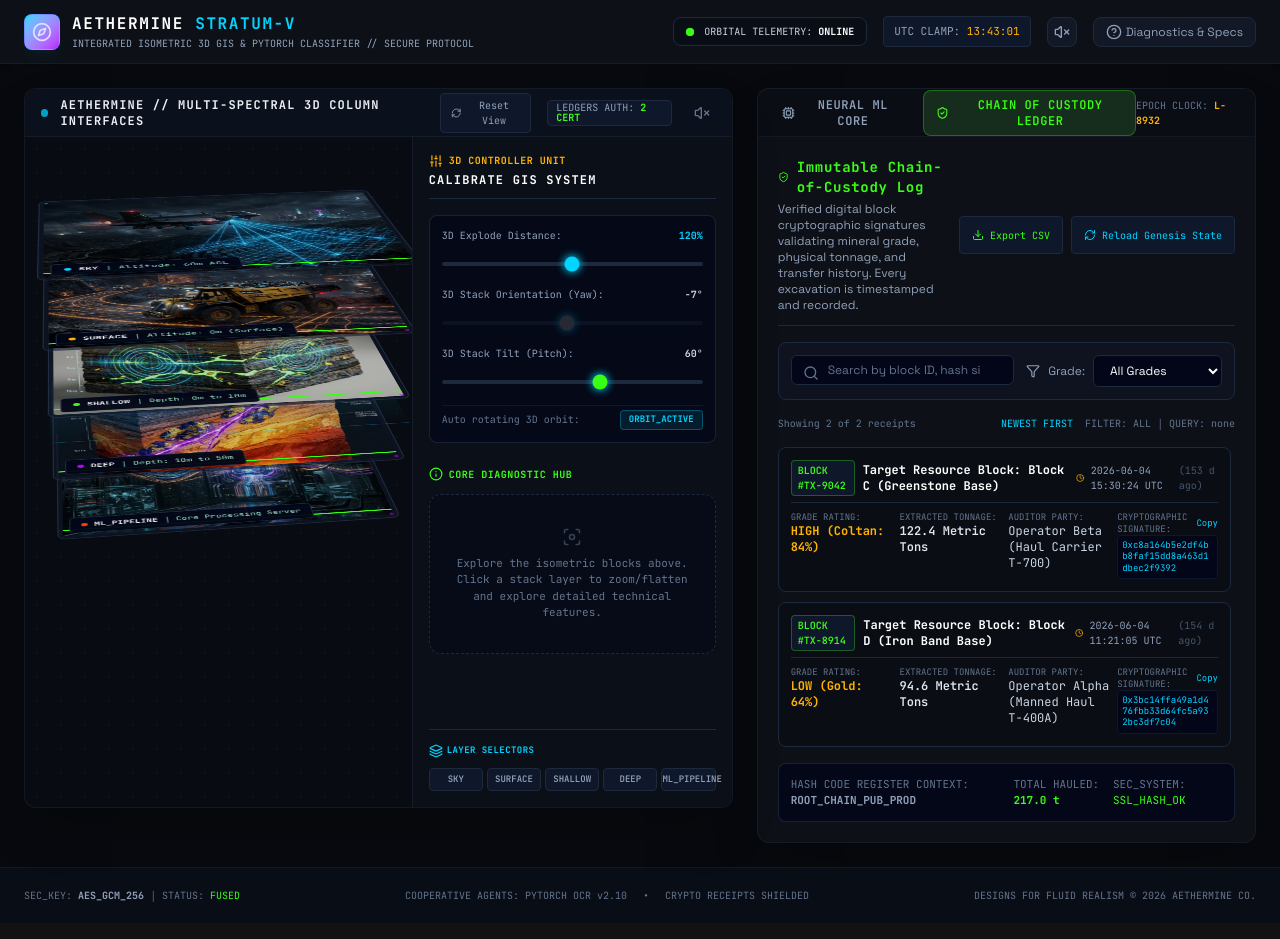
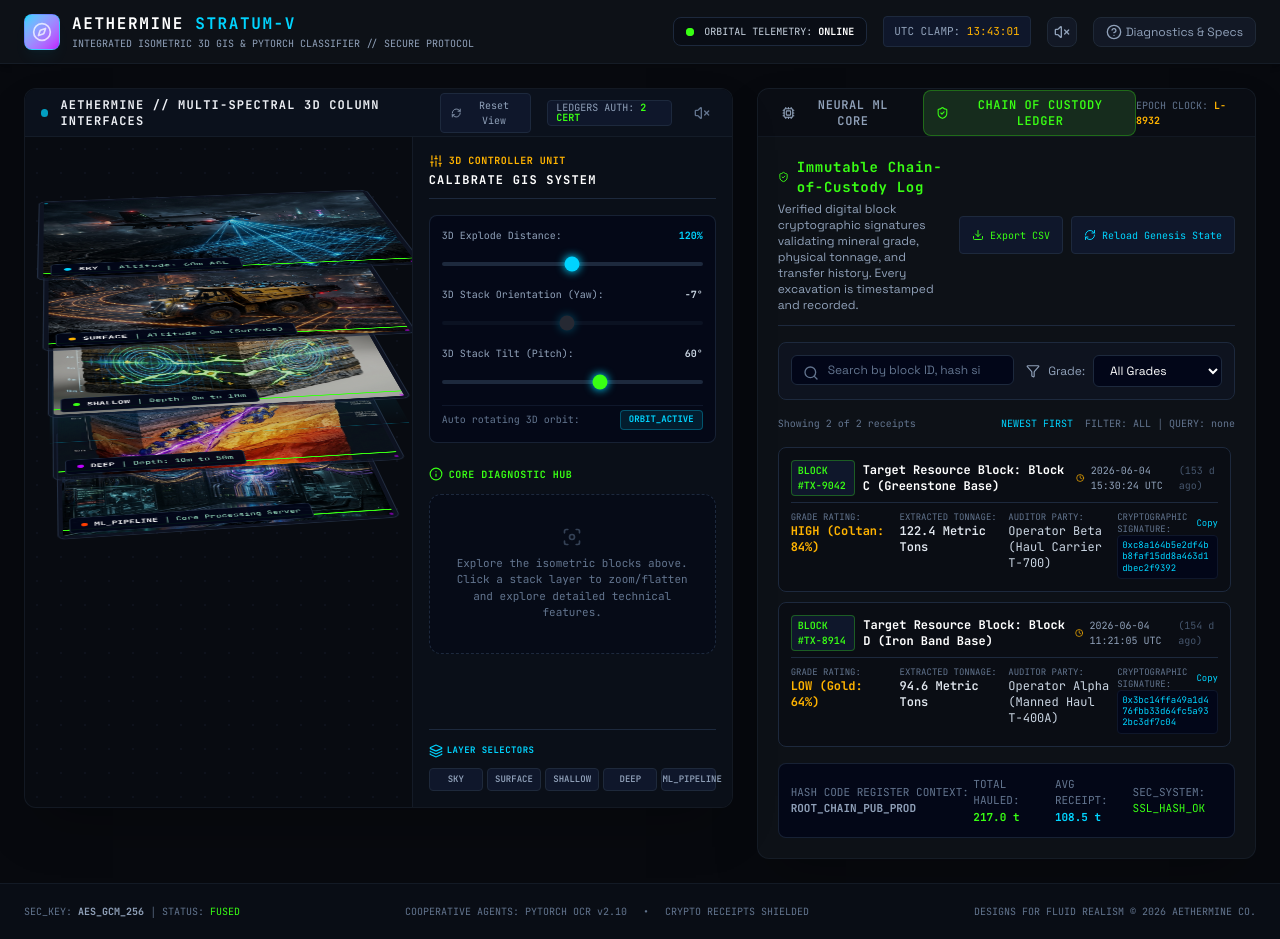
Before and after one commit to mbishflavien/AetherMine-Isometric-Explorer, a React (Vite) app: page / in a window 1280 px wide. Both pictures are taken after a click on the tab "CHAIN OF CUSTODY LEDGER". Built offline with nearby package versions, Linux system fonts and the light colour scheme.

Commit message:
feat: show the average tonnage per matching receipt

```diff
--- a/src/components/Dashboard.tsx
+++ b/src/components/Dashboard.tsx
@@ -20,6 +20,7 @@ import {
 } from "lucide-react";
 import { SensorStream, MiningBlock, LedgerRecord } from "../types";
 import {
+  averageTonnage,
   formatTonnage,
   matchesLedgerQuery,
   sortLedger,
@@ -131,6 +132,10 @@ export default function Dashboard({
   }, [ledgerRecords, searchText, filterGrade, sortOrder]);
 
   const totalTonnage = useMemo(() => sumTonnage(ledgerRecords), [ledgerRecords]);
+  const averageTons = useMemo(
+    () => averageTonnage(filteredLedgers),
+    [filteredLedgers]
+  );
 
   const handleCopyHash = async (hash: string) => {
     audioEngine.playClick();
@@ -702,6 +707,9 @@ export default function Dashboard({
               <div className="p-3 bg-slate-950/80 border border-slate-800/80 rounded-lg flex items-center justify-between text-[11px] font-mono text-slate-500">
                 <div>HASH CODE REGISTER CONTEXT: <strong className="text-slate-400">ROOT_CHAIN_PUB_PROD</strong></div>
                 <div>TOTAL HAULED: <strong className="text-[#39FF14]">{formatTonnage(totalTonnage)}</strong></div>
+                <div>
+                  AVG RECEIPT: <strong className="text-[#00D4FF]">{formatTonnage(averageTons)}</strong>
+                </div>
                 <div>SEC_SYSTEM: <span className="text-[#39FF14]">SSL_HASH_OK</span></div>
               </div>
 
--- a/src/lib/ledger.ts
+++ b/src/lib/ledger.ts
@@ -66,3 +66,9 @@ export function matchesLedgerQuery(
 export function formatTonnage(tons: number): string {
   return `${tons.toFixed(1)} t`;
 }
+
+export function averageTonnage(records: LedgerRecord[]): number {
+  if (records.length === 0) return 0;
+  const total = records.reduce((sum, record) => sum + record.tonnage, 0);
+  return Math.round((total / records.length) * 10) / 10;
+}
```
